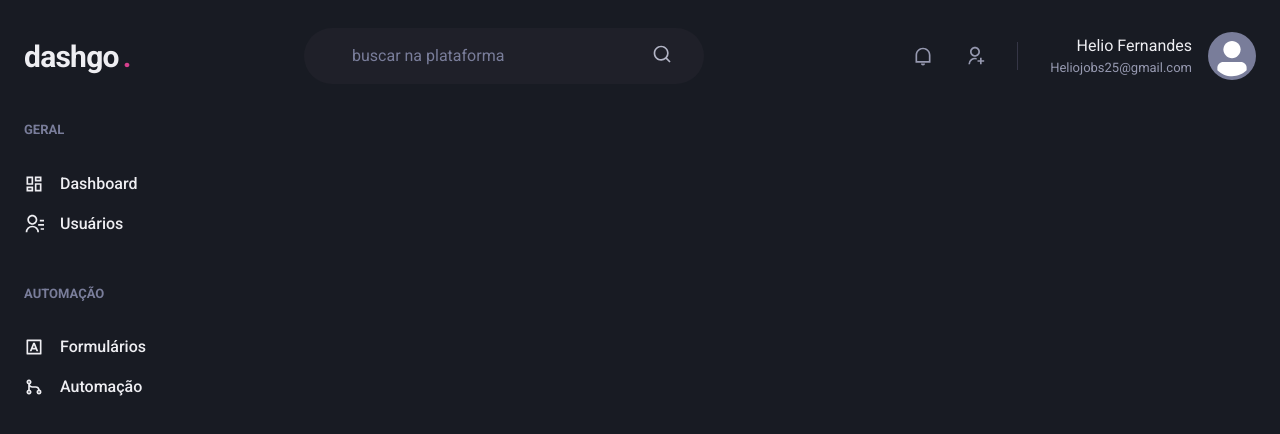
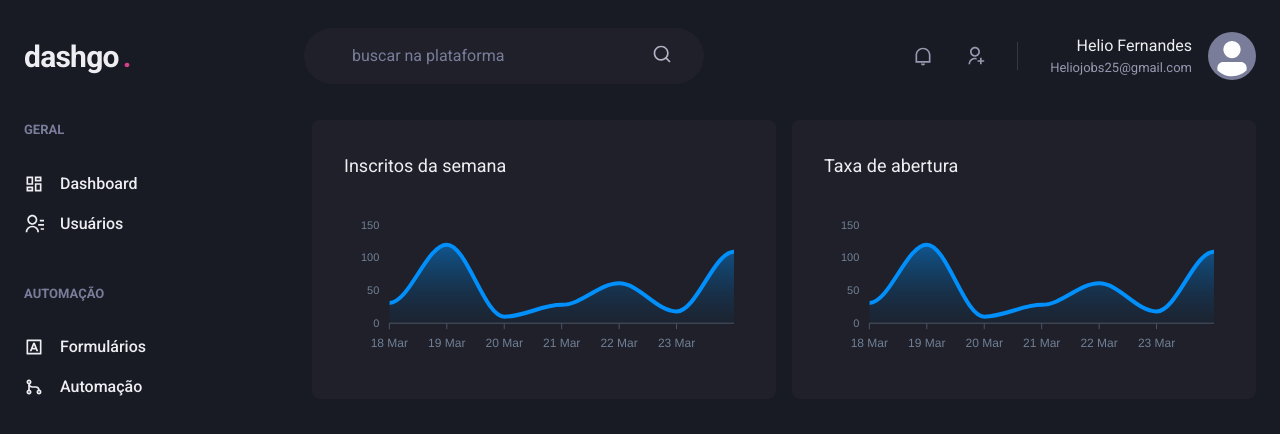
Before and after one commit to HelioAnacronista/Chapter-IV, a Next.js app: page /dashboard in a window 1280 px wide. Shown: the top 434 px of the page. Built offline with nearby package versions, Linux system fonts and the light colour scheme.

Commit message:
feat: Pagina Dashboard

```diff
--- a/src/pages/dashboard.tsx
+++ b/src/pages/dashboard.tsx
@@ -1,19 +1,108 @@
-import { Header } from "@/components/Header";
-import { Sidebar } from "@/components/Sidebar";
-import { Flex } from "@chakra-ui/react";
+import { Box, Flex, SimpleGrid, Text, theme } from "@chakra-ui/react";
+import dynamic from 'next/dynamic';
 
-function Dashboard() {
-  return (
-    <>
-      <Flex direction="column" h="100vh">
-        <Header />
+const Chart = dynamic(() => import('react-apexcharts'), {
+  ssr: false
+});
 
-        <Flex w="100%" my="6" maxWidth={1480} mx="auto" px="6">
-          <Sidebar />
-        </Flex>
-      </Flex>
-    </>
-  );
+import { Header } from "../components/Header";
+import { Sidebar } from "../components/Sidebar";
+
+const options = {
+  chart: {
+    toolbar: {
+      show: false,
+    },
+    zoom: {
+      enabled: false,
+    },
+    foreColor: theme.colors.gray[500]
+  },
+  grid: {
+    show: false,
+  },
+  dataLabels: {
+    enabled: false,
+  },
+  tooltip: {
+    enabled: false,
+  },
+  xaxis: {
+    type: 'datetime',
+    axisBorder: {
+      color: theme.colors.gray[600]
+    },
+    axisTicks: {
+      color: theme.colors.gray[600]
+    },
+    categories: [
+      '2021-03-18T00:00:00.000z',
+      '2021-03-19T00:00:00.000z',
+      '2021-03-20T00:00:00.000z',
+      '2021-03-21T00:00:00.000z',
+      '2021-03-22T00:00:00.000z',
+      '2021-03-23T00:00:00.000z',
+      '2021-03-24T00:00:00.000z',
+    ]
+  },
+  fill: {
+    opacity: 0.3,
+    type: 'gradient',
+    gradient: {
+      shade: 'dark',
+      opacityFrom: 0.7,
+      opacityTo: 0.3,
+    }
+  }
 }
 
-export default Dashboard;
+const series = [
+  {
+    name: 'series1',
+    data: [31, 120, 10, 28, 61, 18, 109]
+  }
+]
+
+export default function Dashboard() {
+  return (
+    <Flex direction='column' h='100vh'>
+      <Header />
+
+      <Flex w='100%' my='6' maxWidth={1480} mx='auto' px='6'>
+        <Sidebar />
+
+        <SimpleGrid flex='1' gap='4' minChildWidth='320px' align='flex-start'>
+          <Box
+            p='8'
+            bg='gray.800'
+            borderRadius='8'
+            pb='4'
+          >
+            <Text fontSize='lg' mb='4'>Inscritos da semana</Text>
+            <Chart
+              options={options}
+              series={series}
+              type='area'
+              height={160}
+            />
+          </Box>
+
+          <Box
+            p='8'
+            bg='gray.800'
+            borderRadius='8'
+            pb='4'
+          >
+            <Text fontSize='lg' mb='4'>Taxa de abertura</Text>
+            <Chart
+              options={options}
+              series={series}
+              type='area'
+              height={160}
+            />
+          </Box>
+        </SimpleGrid>
+      </Flex>
+    </Flex>
+  )
+}
```
